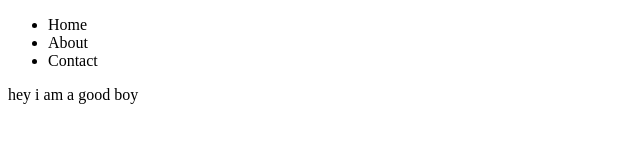
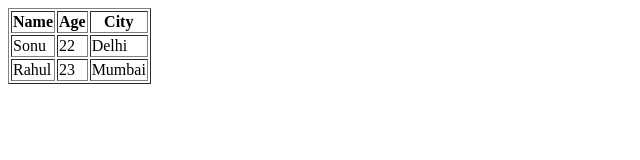
Before and after one commit to Sonukumar201995/javascipt-practice01, a website: page chapt-07/index.html in a window 1280 px wide. Shown: the whole page, without its empty margins (0-640 px from the left). Drawn offline with Linux system fonts and the light colour scheme.

Commit message:
table navigation

```diff
--- a/chapt-07/dom.js
+++ b/chapt-07/dom.js
@@ -1,5 +1,6 @@
-let a=document.body
+let t=document.body
+console.log(t.firstElementChild);
 
-console.log("first child b is :" ,a.firstChild);
-
-console.log("first child b is :",a.firstElementChild);
+let tab=document.body
+console.log(tab.firstElementChild);
+console.log(tab.rows)
--- a/chapt-07/index.html
+++ b/chapt-07/index.html
@@ -7,17 +7,25 @@
     <link rel="stylesheet" href="style.css">
 </head>
 <body>
-    <nav>
-        <ul>
-            <li>Home</li>
-            <li>About</li>
-            <li>Contact</li>
-        </ul>
-    </nav>
+    <table border="1">
+        <tr>
+            <th>Name</th>
+            <th>Age</th>
+            <th>City</th>
+        </tr>
 
-    <div class="container">
-        hey i am a good boy
-    </div>
+        <tr>
+            <td>Sonu</td>
+            <td>22</td>
+            <td>Delhi</td>
+        </tr>
+
+        <tr>
+            <td>Rahul</td>
+            <td>23</td>
+            <td>Mumbai</td>
+        </tr>
+    </table>
     <script src="dom.js"></script>
 
 </body>
```
